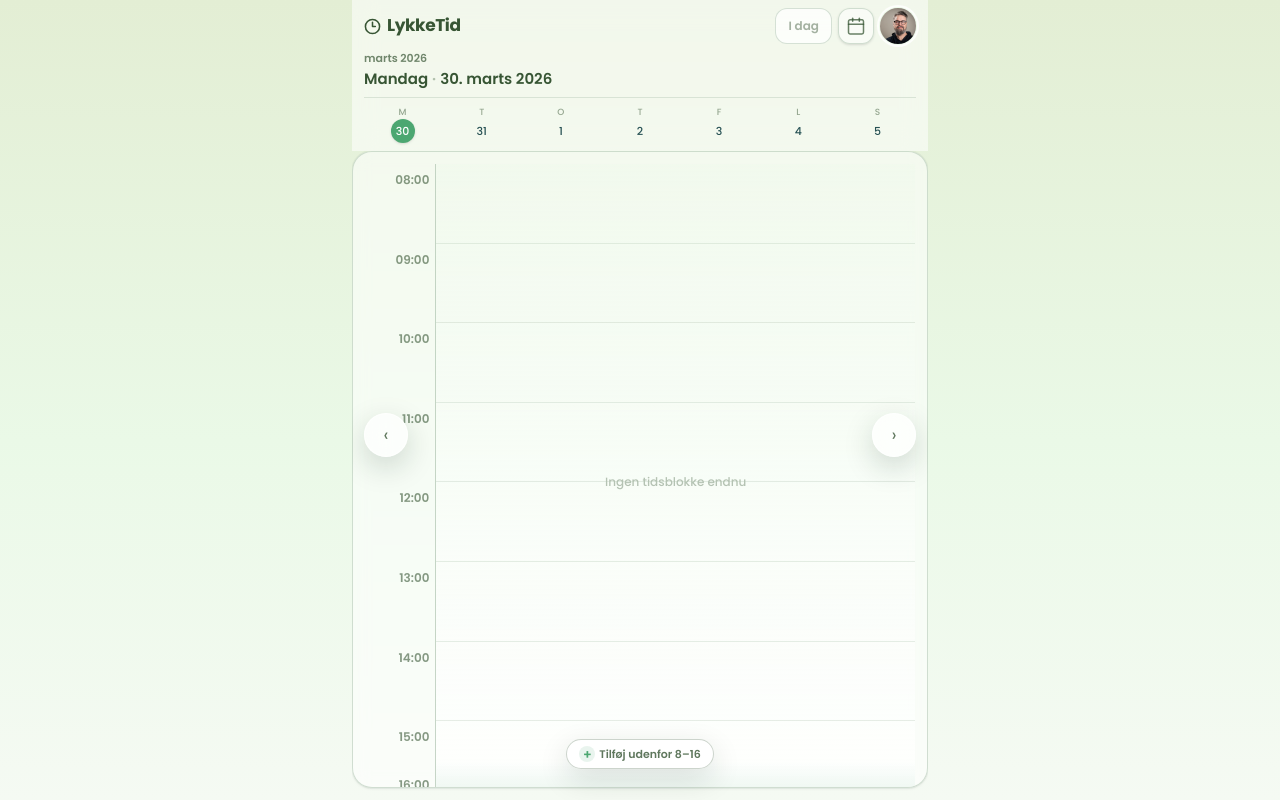
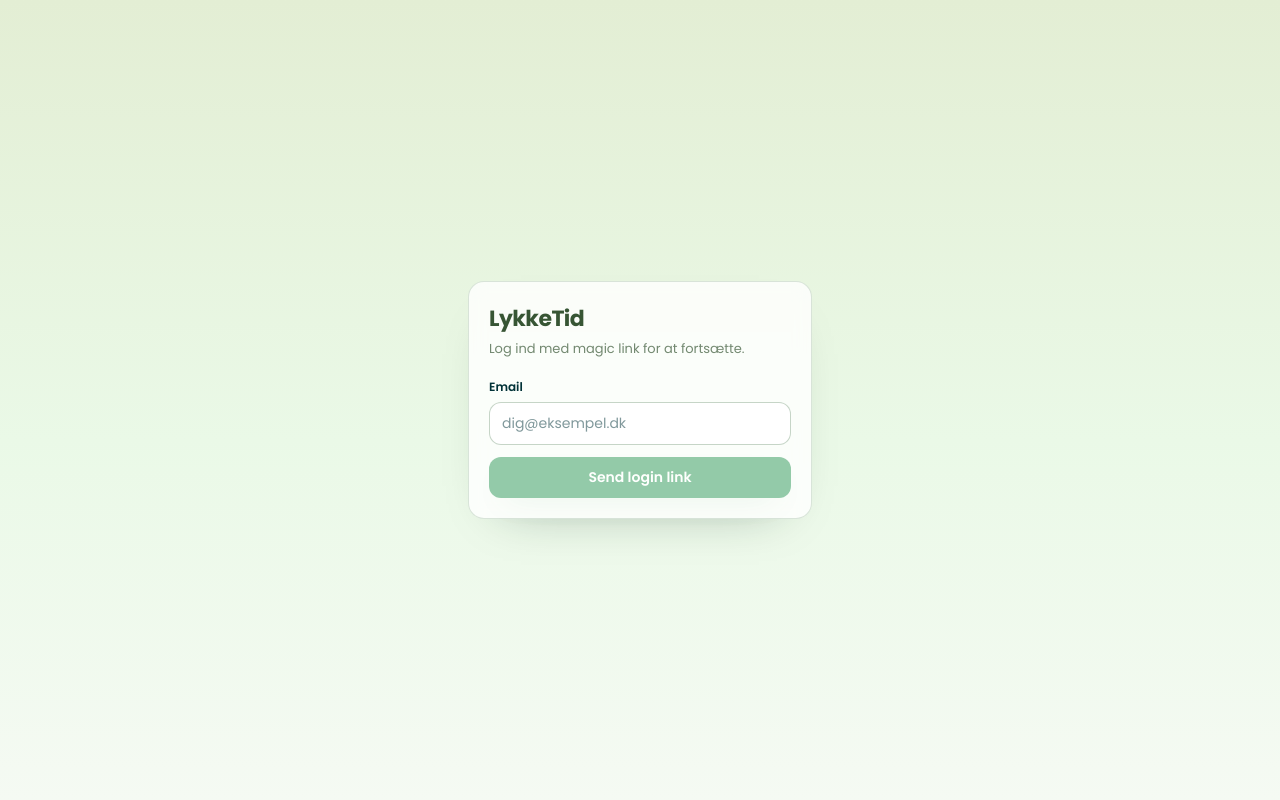
Before and after one commit to espensen-mik/LykkeTid-app, a Next.js app: page / in a window 1280 px wide. Built offline with nearby package versions, Linux system fonts and the light colour scheme; no server answers.

Commit message:
supabase

```diff
--- /dev/null
+++ b/app/components/login-screen.tsx
@@ -0,0 +1,81 @@
+"use client";
+
+import { FormEvent, useState } from "react";
+import { supabase } from "@/lib/supabaseClient";
+
+export function LoginScreen() {
+  const [email, setEmail] = useState("");
+  const [loading, setLoading] = useState(false);
+  const [message, setMessage] = useState<string>("");
+  const [error, setError] = useState<string>("");
+
+  const handleSubmit = async (e: FormEvent) => {
+    e.preventDefault();
+    if (!email.trim()) return;
+
+    setLoading(true);
+    setError("");
+    setMessage("");
+
+    const { error: signInError } = await supabase.auth.signInWithOtp({
+      email: email.trim(),
+      options: {
+        emailRedirectTo: window.location.origin,
+      },
+    });
+
+    if (signInError) {
+      setError(signInError.message);
+    } else {
+      setMessage("Tjek din email for login-link.");
+    }
+
+    setLoading(false);
+  };
+
+  return (
+    <main className="mx-auto flex h-full min-h-0 w-full max-w-sm flex-1 flex-col justify-center px-5 pb-[max(1rem,env(safe-area-inset-bottom))] pt-[max(1rem,env(safe-area-inset-top))]">
+      <div className="rounded-2xl border border-line-soft/45 bg-white/80 p-5 shadow-[0_20px_50px_-35px_rgba(15,42,29,0.4)] backdrop-blur-sm">
+        <h1 className="text-[22px] font-bold tracking-tight text-evergreen">
+          LykkeTid
+        </h1>
+        <p className="mt-1 text-[13px] text-evergreen/70">
+          Log ind med magic link for at fortsætte.
+        </p>
+
+        <form className="mt-5 space-y-3" onSubmit={handleSubmit}>
+          <label className="block">
+            <span className="mb-1.5 block text-[12px] font-semibold text-forest">
+              Email
+            </span>
+            <input
+              type="email"
+              value={email}
+              onChange={(e) => setEmail(e.target.value)}
+              autoComplete="email"
+              inputMode="email"
+              placeholder="dig@eksempel.dk"
+              className="w-full rounded-xl border border-line-soft/70 bg-white px-3 py-2.5 text-[14px] text-forest outline-none focus:ring-2 focus:ring-accent/35"
+              required
+            />
+          </label>
+
+          <button
+            type="submit"
+            disabled={loading || !email.trim()}
+            className="w-full rounded-xl bg-accent px-3 py-2.5 text-[14px] font-semibold text-white shadow-[0_12px_30px_-18px_rgba(76,167,113,0.75)] transition-colors hover:bg-accent-mid disabled:cursor-not-allowed disabled:opacity-60"
+          >
+            {loading ? "Sender..." : "Send login link"}
+          </button>
+        </form>
+
+        {message ? (
+          <p className="mt-3 text-[12px] font-medium text-accent">{message}</p>
+        ) : null}
+        {error ? (
+          <p className="mt-3 text-[12px] font-medium text-rose-700">{error}</p>
+        ) : null}
+      </div>
+    </main>
+  );
+}
--- a/app/page.tsx
+++ b/app/page.tsx
@@ -1,6 +1,9 @@
 "use client";
 
 import { DayTimeline, type DayEntry } from "@/app/components/day-timeline";
+import { LoginScreen } from "@/app/components/login-screen";
+import { supabase } from "@/lib/supabaseClient";
+import type { Session } from "@supabase/supabase-js";
 import { Clock3 } from "lucide-react";
 import Image from "next/image";
 import { useEffect, useMemo, useRef, useState } from "react";
@@ -81,6 +84,8 @@ function CalendarIcon({ className }: { className?: string }) {
 }
 
 export default function Home() {
+  const [session, setSession] = useState<Session | null>(null);
+  const [authLoading, setAuthLoading] = useState(true);
   const [selectedDayKey, setSelectedDayKey] = useState<string>("");
 
   const [entriesByDay, setEntriesByDay] = useState<Record<string, DayEntry[]>>(
@@ -90,6 +95,32 @@ export default function Home() {
   const [profileOpen, setProfileOpen] = useState(false);
   const weekSwipeStartRef = useRef<{ x: number; y: number } | null>(null);
   const datePickerRef = useRef<HTMLInputElement | null>(null);
+
+  useEffect(() => {
+    let isActive = true;
+
+    const initSession = async () => {
+      const { data } = await supabase.auth.getSession();
+      if (!isActive) return;
+      setSession(data.session ?? null);
+      setAuthLoading(false);
+    };
+
+    initSession();
+
+    const {
+      data: { subscription },
+    } = supabase.auth.onAuthStateChange((_event, nextSession) => {
+      setSession(nextSession);
+      setAuthLoading(false);
+    });
+
+    return () => {
+      isActive = false;
+      subscription.unsubscribe();
+    };
+  }, []);
+
   useEffect(() => {
     const now = new Date();
     const key = toDayKey(now);
@@ -158,6 +189,25 @@ export default function Home() {
   };
 
   const goWeek = (deltaWeeks: number) => goDay(deltaWeeks * 7);
+
+  const signOut = async () => {
+    await supabase.auth.signOut();
+    setProfileOpen(false);
+  };
+
+  if (authLoading) {
+    return (
+      <main className="mx-auto flex h-full min-h-0 w-full flex-1 items-center justify-center px-4">
+        <div className="rounded-xl border border-line-soft/45 bg-white/70 px-4 py-2 text-[13px] font-medium text-evergreen/70">
+          Indlæser...
+        </div>
+      </main>
+    );
+  }
+
+  if (!session) {
+    return <LoginScreen />;
+  }
 
   return (
     <main className="mx-auto flex h-full min-h-0 w-full flex-1 flex-col overflow-hidden sm:max-w-xl">
@@ -353,7 +403,7 @@ export default function Home() {
               <div>
                 <div className="text-sm font-semibold text-forest">Profil</div>
                 <div className="mt-1 text-[12px] font-medium text-evergreen/65">
-                  Brugeroplysninger og indstillinger kommer her.
+                  {session.user.email}
                 </div>
               </div>
               <button
@@ -365,6 +415,15 @@ export default function Home() {
                 <span className="text-[18px] leading-none">×</span>
               </button>
             </div>
+            <div className="mt-4">
+              <button
+                type="button"
+                onClick={signOut}
+                className="w-full rounded-xl border border-line-soft/75 bg-white px-3 py-2 text-[14px] font-semibold text-forest transition-colors hover:bg-pastel/25"
+              >
+                Log ud
+              </button>
+            </div>
           </div>
         </div>
       )}
--- /dev/null
+++ b/lib/supabaseClient.ts
@@ -0,0 +1,14 @@
+"use client";
+
+import { createClient } from "@supabase/supabase-js";
+
+const supabaseUrl = process.env.NEXT_PUBLIC_SUPABASE_URL;
+const supabaseAnonKey = process.env.NEXT_PUBLIC_SUPABASE_ANON_KEY;
+
+if (!supabaseUrl || !supabaseAnonKey) {
+  throw new Error(
+    "Missing NEXT_PUBLIC_SUPABASE_URL or NEXT_PUBLIC_SUPABASE_ANON_KEY"
+  );
+}
+
+export const supabase = createClient(supabaseUrl, supabaseAnonKey);
--- a/package.json
+++ b/package.json
@@ -9,6 +9,7 @@
     "lint": "eslint"
   },
   "dependencies": {
+    "@supabase/supabase-js": "^2.101.0",
     "lucide-react": "^1.7.0",
     "next": "16.2.1",
     "react": "19.2.4",
```
Also changed, not shown: 1 other file (tests, documents, lock files or other folders).
